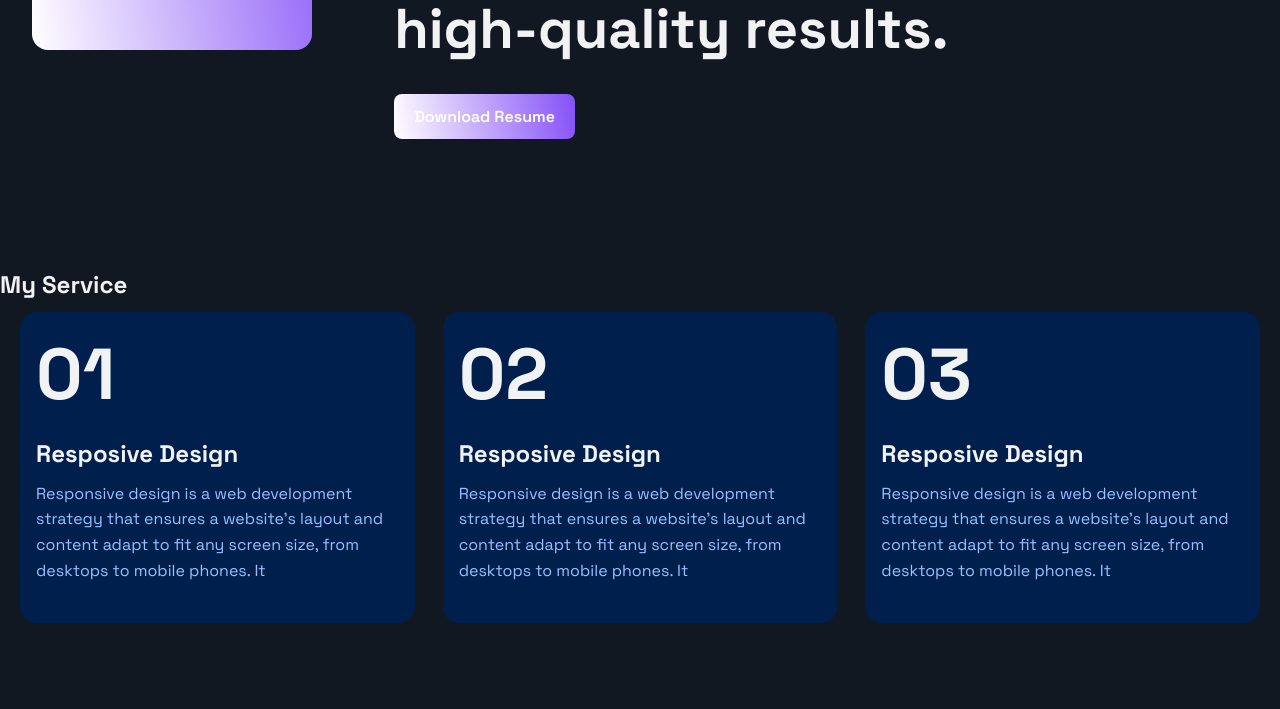
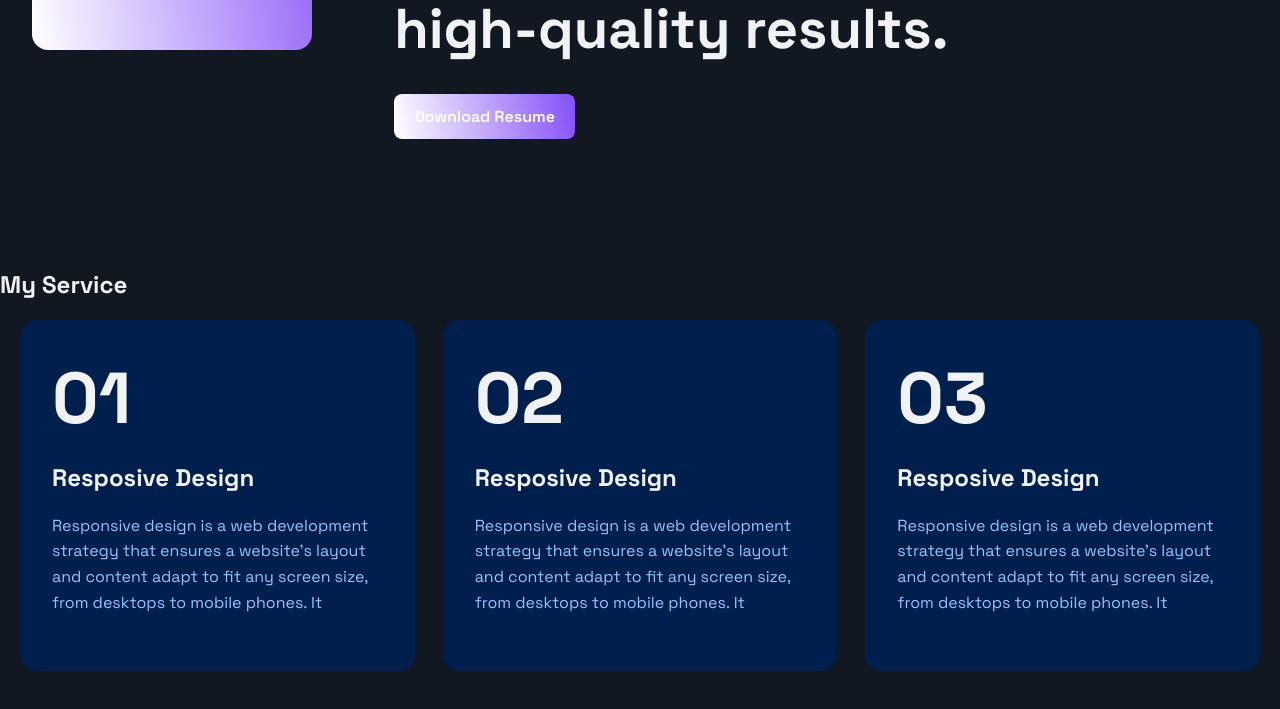
Before and after one commit to Gitabhycode/Personal-Portfolio-Site-, a plain HTML site: page index.html in a window 1280 px wide. Shown: the part 1133-1842 px from the top of the page. Before the commit the page ends 1820 px from the top, so only its background shows below. Drawn offline with nearby package versions, Linux system fonts and the light colour scheme.

```diff
--- a/assets/css/style.css
+++ b/assets/css/style.css
@@ -335,9 +335,9 @@ a.button{
 
  }
 
-article.service-card{
+.service-card{
     background: var(--container-color);
-    padding: 1rem;
+    padding: 2rem;
     border-radius: 1rem;
     transition: 0.3s;
  }
@@ -354,13 +354,25 @@ article.service-card{
 
 }
 
+
+
 .service-title{
     font-size: var(--h3-font-size);
-    margin-block: 1.25rem 0.75rem;
+    margin-block: 1.25rem
 
+}
+
+.h2,.service-title{
+    justify-content: center;
+    align-items: center;
 }
 
 .service-description{
 font-size: var(--large-font-size);
 
 }
+
+
+.service-card:hover :is(.service-no,.service-title,.service-description){
+    color: var(--white-color);
+}
--- a/index.html
+++ b/index.html
@@ -122,24 +122,15 @@
             <p class="service description">Responsive design is a web development strategy that ensures a website's layout and content adapt to fit any screen size, from desktops to mobile phones. It</p>
         </article>
 
-
-
-
-
-
-
-
-
 </div>
 
     </div>
-
-
-
 </section>
 
 
-
+<section class="skill-section">
+    <h2></h2>
+</section>
 
 
 
```
